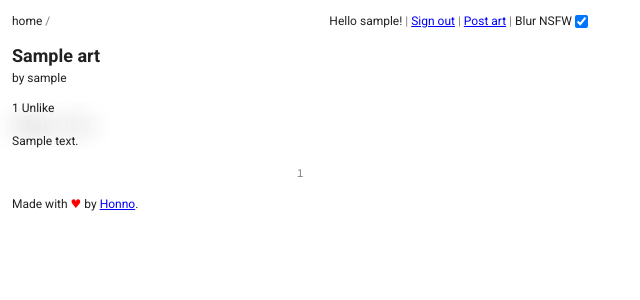
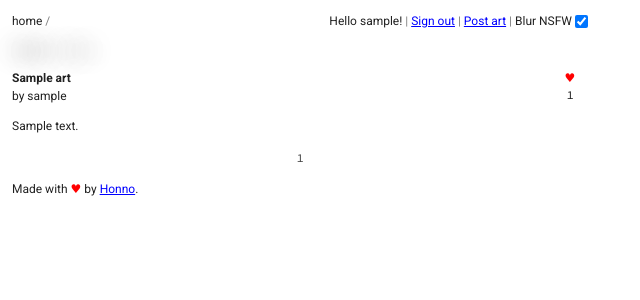
Before and after one commit to Honno/ascii-forever, a Django app: page / in a window 1280 px wide. Shown: the top 300 px of the page, without its empty margins (0-640 px from the left). Run offline with Django 3.2, Linux system fonts and the light colour scheme; a user stored in the database is signed in; tables that the repository leaves empty hold one stand-in row (values such as "Sample post"); style sheets or scripts are compiled from the project's sources.

Commit message:
revamped art thumbs and headers

```diff
--- a/core/_sass/_base.scss
+++ b/core/_sass/_base.scss
@@ -31,8 +31,10 @@ $art-font-line-height: 1.25; // based on the gnome terminal
 
 @mixin inbetween-margin($margin) {
     margin-top: 0 !important;
-    margin-bottom: $margin !important;
-    &:last-child { margin-bottom: 0 !important}
+
+    &:not(:last-child)  {
+        margin-bottom: $margin !important;
+    }
 }
 
 .monospaced {
--- a/core/_sass/_components.scss
+++ b/core/_sass/_components.scss
@@ -75,10 +75,6 @@ ul.user-actions {
     }
 }
 
-section > * {
-    @include inbetween-margin(1em);
-}
-
 .heart {
     color: $red;
 }
@@ -108,6 +104,108 @@ section > * {
         @extend .button-input, .-selected;
     }
 }
+
+.art-thumbs > * {
+    @include inbetween-margin(1em);
+
+    &:not(:last-child)::after  {
+        display: block;
+        margin-top: 1em;
+
+        @extend .monospaced;
+
+        content: "---";
+        color: $tertiary;
+    }
+}
+
+.art-thumb > * {
+    @include inbetween-margin(1em);
+}
+
+.follow-button {
+    font-size: 9px;
+
+    @extend .button-input;
+
+    border: 1px solid transparent;
+
+    cursor: pointer;
+
+    &.-unfollow {
+        color: $secondary;
+        background-color: $white;
+        border-color: $secondary;
+    }
+
+    &.-unfollow:hover {
+        color: $red;
+        background-color: $white;
+        border-color: $red;
+    }
+}
+
+// art header
+
+.art-header {
+    display: grid;
+    grid-template-columns: auto min-content;
+
+    > .left {
+        grid-column: 1;
+    }
+
+    > .-top {
+        grid-row: 1;
+    }
+
+    > .bottom {
+        grid-row: 2;
+    }
+
+    > .right {
+        grid-column: 2;
+        grid-row: 1 / span 2;
+    }
+}
+
+h2 {
+    font-size: $body-font-size;
+}
+
+.user-actions {
+    > .follow-button {
+        margin-left: 0.5em;
+    }
+}
+
+.like-actions {
+    width: 3em;
+    display: flex;
+    flex-direction: column;
+    justify-content: center;
+
+    > span {
+        text-align: center;
+    }
+
+    > .like-tally {
+        @extend .monospaced;
+    }
+
+    > .like-button {
+        cursor: pointer;
+    }
+
+    > .like-button.-like {
+        color: $secondary;
+    }
+
+    > .like-button.-unlike {
+        color: $red;
+    }
+}
+
 
 /* forms */
 
@@ -154,7 +252,7 @@ section > * {
     padding: 2px;
     box-sizing: border-box;
 
-    border-bottom: 1px solid $tertiary;
+    border-bottom: 1px solid $secondary;
 
     &:focus {
         border-bottom-color: $highlight;
@@ -168,7 +266,7 @@ section > * {
 
     outline: none;
 
-    border: 1px solid $tertiary;
+    border: 1px solid $secondary;
     border-radius: 6px;
 
     &:focus {
@@ -185,7 +283,7 @@ section > * {
 
     padding: 0.25em 0.5em;
 
-    background-color: $tertiary;
+    background-color: $secondary;
     color: $white;
 
     text-align: center;
@@ -196,7 +294,7 @@ section > * {
 
     &.-selected {
         background-color: $white;
-        color: $tertiary;
+        color: $secondary;
     }
 
     &.-selected:hover {
--- a/core/_sass/_layout.scss
+++ b/core/_sass/_layout.scss
@@ -14,8 +14,12 @@ header, footer {
     padding: 1em;
 }
 
-section {
+.content {
     padding: 0 1em;
+
+    > * {
+        @include inbetween-margin(1em);
+    }
 }
 
 header {
--- a/core/static/core/js/follow_user.js
+++ b/core/static/core/js/follow_user.js
@@ -1,11 +1,10 @@
 var follow_buttons = document.querySelectorAll(".follow-button");
 
 follow_buttons.forEach((button) => {
-    let id_words = button.id.split("-");
-    let username = id_words[id_words.length - 1];
+    let username = button.dataset.username;
 
     button.addEventListener("click", (event) => {
-        let follow_user = button.classList.contains("follow");
+        let follow_user = button.dataset.follow == "true";
 
         fetch("/users/" + username + "/follow", {
             method: "POST",
@@ -20,12 +19,14 @@ follow_buttons.forEach((button) => {
             .then((response) => {
                 response.json().then((data) => {
                     if (data.user_followed) {
-                        button.classList.remove("follow");
-                        button.classList.add("unfollow");
+                        button.classList.remove("-follow");
+                        button.classList.add("-unfollow");
+                        button.dataset.follow = "false";
                         button.innerHTML = "Unfollow";
                     } else {
-                        button.classList.remove("unfollow");
-                        button.classList.add("follow");
+                        button.classList.remove("-unfollow");
+                        button.classList.add("-follow");
+                        button.dataset.follow = "true";
                         button.innerHTML = "Follow";
                     }
                 });
--- a/core/static/core/js/like_art.js
+++ b/core/static/core/js/like_art.js
@@ -1,14 +1,13 @@
-var like_spans = document.querySelectorAll(".art-like");
+var like_spans = document.querySelectorAll(".like-actions");
 
 like_spans.forEach((parent) => {
-    let id_words = parent.id.split("-");
-    let id = id_words[id_words.length - 1];
+    let id = parent.dataset.id;
 
-    let like_tally = parent.querySelector(".art-like-tally");
-    let like_button = parent.querySelector(".like-art");
+    let like_tally = parent.querySelector(".like-tally");
+    let like_button = parent.querySelector(".like-button");
 
     like_button.addEventListener("click", (event) => {
-        let like = like_button.classList.contains("like");
+        let like = like_button.dataset.like == "true";
 
         fetch("/art/" + id + "/like", {
             method: "POST",
@@ -24,13 +23,15 @@ like_spans.forEach((parent) => {
                 response.json().then((data) => {
                     like_tally.innerHTML = data.like_tally;
                     if (data.art_liked) {
-                        like_button.classList.remove("like");
-                        like_button.classList.add("unlike");
-                        like_button.innerHTML = "Unlike";
+                        like_button.classList.remove("-like");
+                        like_button.classList.add("-unlike");
+                        like_button.dataset.like = "false";
+                        like_button.innerHTML = "♥";
                     } else {
-                        like_button.classList.remove("unlike");
-                        like_button.classList.add("like");
-                        like_button.innerHTML = "Like";
+                        like_button.classList.remove("-unlike");
+                        like_button.classList.add("-like");
+                        like_button.dataset.like = "true";
+                        like_button.innerHTML = "♡";
                     }
                 });
             })
--- a/core/templates/core/extendables/base.html
+++ b/core/templates/core/extendables/base.html
@@ -24,7 +24,7 @@
                     <li>Blur NSFW <input type="checkbox" id="blur-toggle"></li>
                 </ul>
             </header>
-            <section>
+            <section class="content">
                 <noscript><p><i>Your JavaScript is disabled so some site functionality will not work!</i></p></noscript>
                 {% block content %}{% endblock %}
             </section>
--- /dev/null
+++ b/core/templates/core/includes/art_header.html
@@ -0,0 +1,36 @@
+<div class="art-header">
+    <div class="left -top">
+        <a class="-nostyle" href="{% url 'core:art' art.pk %}">
+            <h2>{{ art.title }}</h2>
+        </a>
+    </div>
+
+    <div class="left -bottom">
+        <span class="user-actions">
+            <span>by {{ art.artist.username }}</span>
+
+            {% include "core/includes/follow_user.html" with target=art.artist %}
+        </span>
+    </div>
+
+    <div class="right">
+        <div
+            class="like-actions"
+            data-id="{{ art.pk }}">
+            {% if not request.user.is_authenticated %}
+            <span class="like-button -like">
+                <a class="-nostyle" href="{% url 'core:sign_in' %}">♡</a>
+            </span>
+            {% elif request.user not in art.likes.all %}
+            <span
+                class="like-button -like"
+                data-like="true">♡</span>
+            {% else %}
+            <span
+                class="like-button -unlike"
+                data-like="false">♥</span>
+            {% endif %}
+            <span class="like-tally">{{ art.likes.count }}</span>
+        </div>
+    </div>
+</div>
--- a/core/templates/core/includes/art_thumb.html
+++ /dev/null
@@ -1,19 +0,0 @@
-<div>
-    <h2><a class="-nostyle" href="{% url 'core:art' art.pk %}">{{ art.title }}</a></h2>
-    <p>by {{ art.artist.username }}</p>
-    <span id="art-like-{{ art.pk }}" class="art-like" >
-        <span class="art-like-tally">{{ art.likes.count }}</span>
-        {% if request.user.is_authenticated %}
-        {% if request.user not in art.likes.all %}
-        <span class="like-art like">Like</span>
-        {% else %}
-        <span class="like-art unlike">Unlike</span>
-        {% endif %}
-        {% endif %}
-    </span>
-    <pre class="art {% if art.nsfw %}-blur{% endif %}"
-         data-nsfw="{% if art.nsfw %}true{% else %}false{% endif %}">{{ art.native_thumb }}</pre>
-    {% if art.description_preview %}
-    <p>{{ art.description_preview }}</p>
-    {% endif %}
-</div>
--- /dev/null
+++ b/core/templates/core/includes/art_thumbs.html
@@ -0,0 +1,20 @@
+<div class="art-thumbs">
+    {% for art in arts %}
+    <div class="art-thumb">
+        <div>
+            <a class="-nostyle" href="{% url 'core:art' art.pk %}">
+                <pre class="art {% if art.nsfw %}-blur{% endif %}"
+                     data-nsfw="{% if art.nsfw %}true{% else %}false{% endif %}">{{ art.native_thumb }}</pre>
+            </a>
+        </div>
+
+        {% include "core/includes/art_header.html" with user=user art=art %}
+
+        {% if art.description_preview %}
+        <p>{{ art.description_preview }}</p>
+        {% endif %}
+    </div>
+    {% endfor %}
+</div>
+
+{% include "core/includes/pagination.html" %}
--- /dev/null
+++ b/core/templates/core/includes/follow_user.html
@@ -0,0 +1,13 @@
+{% if request.user.is_authenticated and request.user != target %}
+{% if request.user not in target.following.all %}
+<span
+    class="follow-button -follow"
+    data-follow="true"
+    data-username="{{ target.username }}">Follow</span>
+{% else %}
+<span
+    class="follow-button -unfollow"
+    data-follow="false"
+    data-username="{{ target.username }}">Unfollow</span>
+{% endif %}
+{% endif %}
--- a/core/templates/core/pages/index.html
+++ b/core/templates/core/pages/index.html
@@ -13,11 +13,7 @@
 {% block content %}
 {% if request.user.is_authenticated %}
 {% if arts %}
-{% for art in arts %}
-{% include "core/includes/art_thumb.html" with art=art %}
-{% endfor %}
-
-{% include "core/includes/pagination.html" %}
+{% include "core/includes/art_thumbs.html" with arts=arts %}
 {% else %}
 {% if request.user.following.count > 0 %}
 <p>Start following artists to see their latest work on your timeline!</p>
@@ -33,5 +29,6 @@
 {% block js %}
 {% if request.user.is_authenticated %}
 <script src="{% static 'core/js/like_art.js' %}"></script>
+<script src="{% static 'core/js/follow_user.js' %}"></script>
 {% endif %}
 {% endblock %}
```
Also changed, not shown: core/templates/core/pages/art.html (+4 -23 lines), core/templates/core/pages/arts.html (+2 -5 lines), core/templates/core/pages/user.html (+3 -13 lines).
